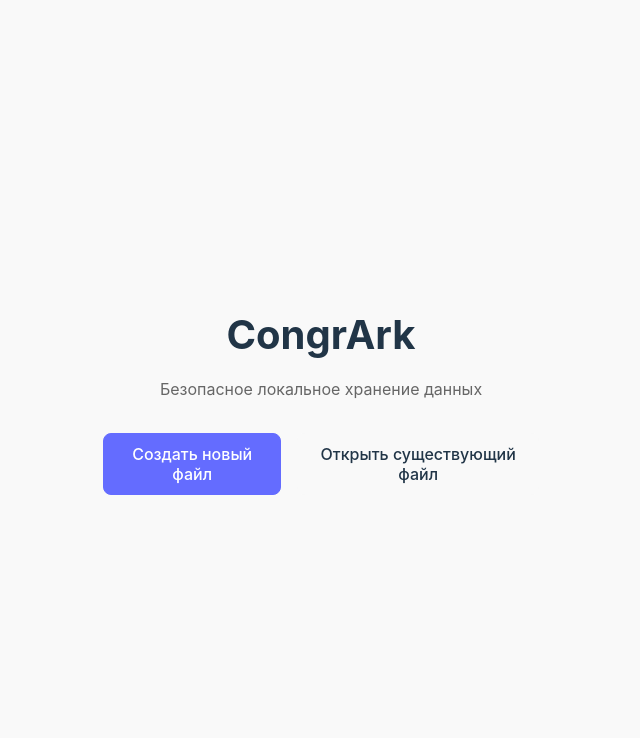
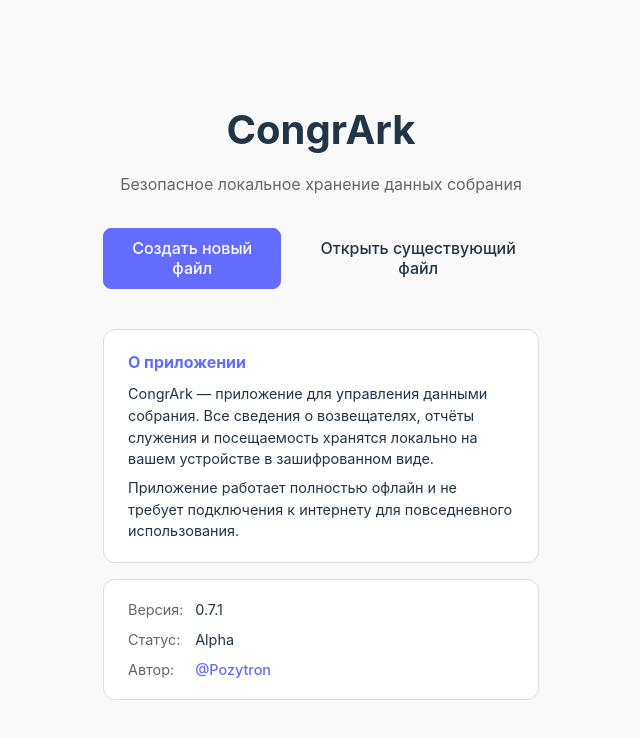
Before and after one commit to x-Pozytron-x/ministry, a React (Vite) app: page / in a window 1280 px wide. Shown: the top 738 px of the page, without its empty margins (319-959 px from the left). Built offline with nearby package versions, Linux system fonts and the light colour scheme.

Commit message:
0.7.1 update start screen

```diff
--- a/src/App.css
+++ b/src/App.css
@@ -22,6 +22,73 @@
 .logo p {
   margin-bottom: 2em;
   color: var(--text-secondary);
+}
+
+/* Start screen info blocks */
+.start-about {
+  margin-top: 2.5em;
+  display: flex;
+  flex-direction: column;
+  gap: 1em;
+}
+
+.about-card {
+  background-color: var(--card-bg);
+  border: 1px solid var(--border-color);
+  border-radius: 12px;
+  padding: 1.25em 1.5em;
+  text-align: left;
+}
+
+.about-card h3 {
+  margin: 0 0 0.6em 0;
+  font-size: 1em;
+  color: var(--primary-color);
+}
+
+.about-card p {
+  margin: 0 0 0.5em 0;
+  font-size: 0.9em;
+  line-height: 1.5;
+  color: var(--text-primary);
+}
+
+.about-card p:last-child {
+  margin-bottom: 0;
+}
+
+.about-card-compact {
+  padding: 0.9em 1.5em;
+}
+
+.about-row {
+  display: flex;
+  align-items: center;
+  gap: 0.5em;
+  padding: 0.3em 0;
+  font-size: 0.9em;
+}
+
+.about-label {
+  color: var(--text-secondary);
+  min-width: 60px;
+}
+
+.about-link {
+  color: var(--primary-color);
+  text-decoration: none;
+  font-weight: 500;
+}
+
+.about-link:hover {
+  text-decoration: underline;
+}
+
+/* Responsive */
+@media (max-width: 480px) {
+  .about-card {
+    padding: 1em;
+  }
 }
 
 .start-screen h2 {
--- a/src/components/StartScreen.tsx
+++ b/src/components/StartScreen.tsx
@@ -3,6 +3,12 @@
 import { useState, useRef } from 'react';
 import type { CongregationData } from '../domain';
 import type { ApplicationService } from '../application';
+import {
+  APP_VERSION,
+  APP_STATUS,
+  APP_AUTHOR_TELEGRAM,
+  APP_AUTHOR_TELEGRAM_URL
+} from '../config';
 
 interface StartScreenProps {
   applicationService: ApplicationService;
@@ -135,7 +141,7 @@ export default function StartScreen({ applicationService, onUnlock }: StartScree
       <div className="start-screen">
         <div className="logo">
           <h1>CongrArk</h1>
-          <p>Безопасное локальное хранение данных</p>
+          <p>Безопасное локальное хранение данных собрания</p>
         </div>
         <div className="button-group">
           <button onClick={() => setMode('create')} className="primary">
@@ -144,6 +150,36 @@ export default function StartScreen({ applicationService, onUnlock }: StartScree
           <button onClick={() => setMode('open')} className="secondary">
             Открыть существующий файл
           </button>
+        </div>
+
+        <div className="start-about">
+          <div className="about-card">
+            <h3>О приложении</h3>
+            <p>CongrArk — приложение для управления данными собрания. Все сведения о возвещателях, отчёты служения и посещаемость хранятся локально на вашем устройстве в зашифрованном виде.</p>
+            <p>Приложение работает полностью офлайн и не требует подключения к интернету для повседневного использования.</p>
+          </div>
+
+          <div className="about-card about-card-compact">
+            <div className="about-row">
+              <span className="about-label">Версия:</span>
+              <span>{APP_VERSION}</span>
+            </div>
+            <div className="about-row">
+              <span className="about-label">Статус:</span>
+              <span>{APP_STATUS}</span>
+            </div>
+            <div className="about-row">
+              <span className="about-label">Автор:</span>
+              <a
+                href={APP_AUTHOR_TELEGRAM_URL}
+                target="_blank"
+                rel="noopener noreferrer"
+                className="about-link"
+              >
+                {APP_AUTHOR_TELEGRAM}
+              </a>
+            </div>
+          </div>
         </div>
       </div>
     );
--- /dev/null
+++ b/src/config.ts
@@ -0,0 +1,5 @@
+// Application configuration — change version/status here only
+export const APP_VERSION = '0.7.1';
+export const APP_STATUS = 'Alpha' as const;
+export const APP_AUTHOR_TELEGRAM = '@Pozytron';
+export const APP_AUTHOR_TELEGRAM_URL = 'https://t.me/Pozytron';
```
